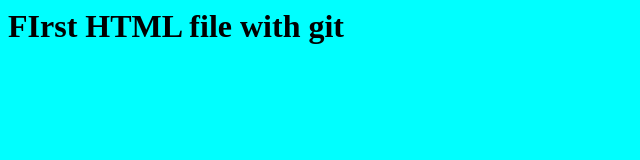
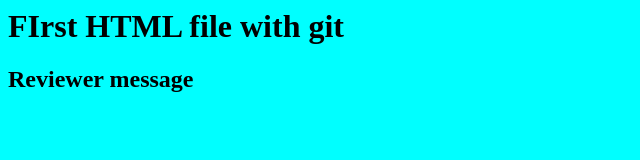
Before and after one commit to syedsohelishere/sshrepofortest, a plain HTML site: page index.html in a window 1280 px wide. Shown: the whole page, without its empty margins (0-640 px from the left). Drawn offline with Linux system fonts and the light colour scheme.

Commit message:
reviewer message on remote repo(origin)

```diff
--- a/index.html
+++ b/index.html
@@ -4,6 +4,7 @@
 </head>
 <body bgcolor ="Cyan">
 <h1> FIrst HTML file with git </h1>
+  <h2> Reviewer message</h2>
 </body>
 
 
```
